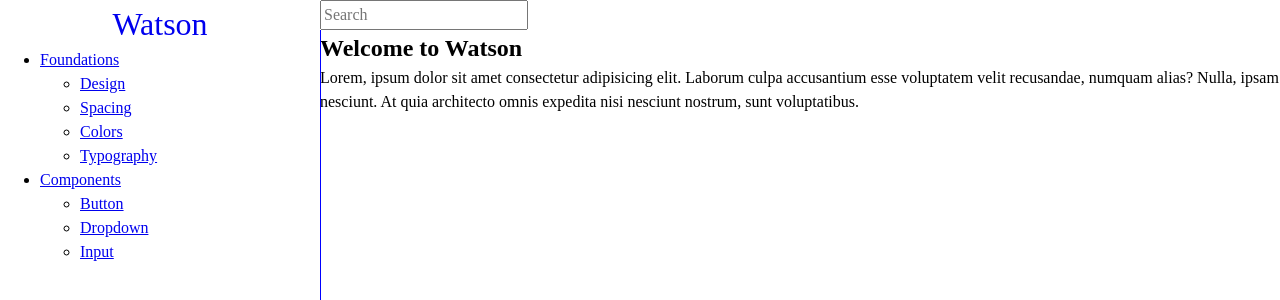
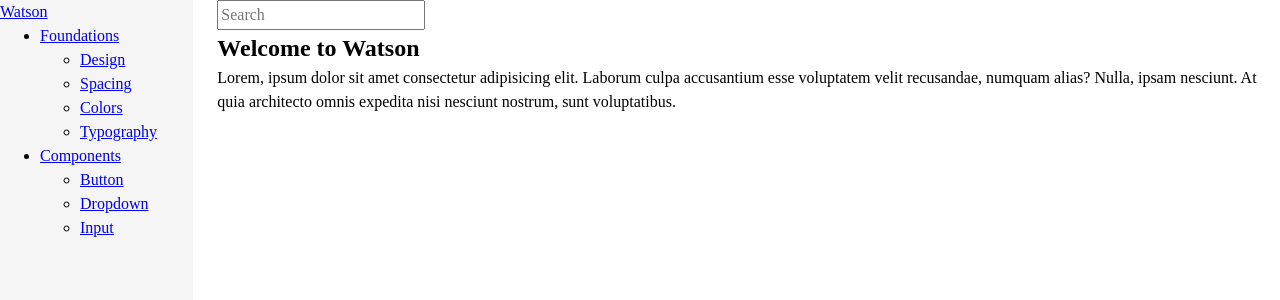
Before and after one commit to danigonlinea/library-docs-nuxt, a Nuxt app: page / in a window 1280 px wide. Shown: the top 300 px of the page. Built offline with nearby package versions, Linux system fonts and the light colour scheme.

Commit message:
feat(main): Define grid layout

```diff
--- a/components/Sidebar/Sidebar.scss
+++ b/components/Sidebar/Sidebar.scss
@@ -1,15 +1,8 @@
 .watson-sidebar {
-  outline: 1px solid blue;
-  height: 100vh;
-  position: sticky;
-  top: 0;
-  overflow: auto;
+  min-height: 100vh;
+  overflow-y: auto;
+  background-color: #f5f5f5;
 }
 
 .watson-logo {
-  font-size: 2em;
-  display: flex;
-  justify-content: center;
-  text-decoration: none;
-  cursor: pointer;
 }
--- /dev/null
+++ b/layouts/main.scss
@@ -0,0 +1,18 @@
+.watson-site-container {
+  min-height: 100vh;
+}
+
+.watson-main-container {
+  display: grid;
+  grid-template-columns: repeat(12, 1fr);
+  grid-column-gap: 24px;
+  min-height: 100%;
+
+  :nth-child(1) {
+    grid-column: 1 / 3;
+  }
+
+  :nth-child(2) {
+    grid-column: 3 / -1;
+  }
+}
--- a/layouts/main.vue
+++ b/layouts/main.vue
@@ -16,13 +16,6 @@ definePageMeta({
 })
 </script>
 
-<style scoped>
-.watson-site-container {
-  min-height: 100vh;
-}
-.watson-main-container {
-  display: grid;
-  grid-template-columns: 1fr 3fr;
-  min-height: 100%;
-}
+<style lang="scss" scoped>
+@import './main.scss';
 </style>
```
